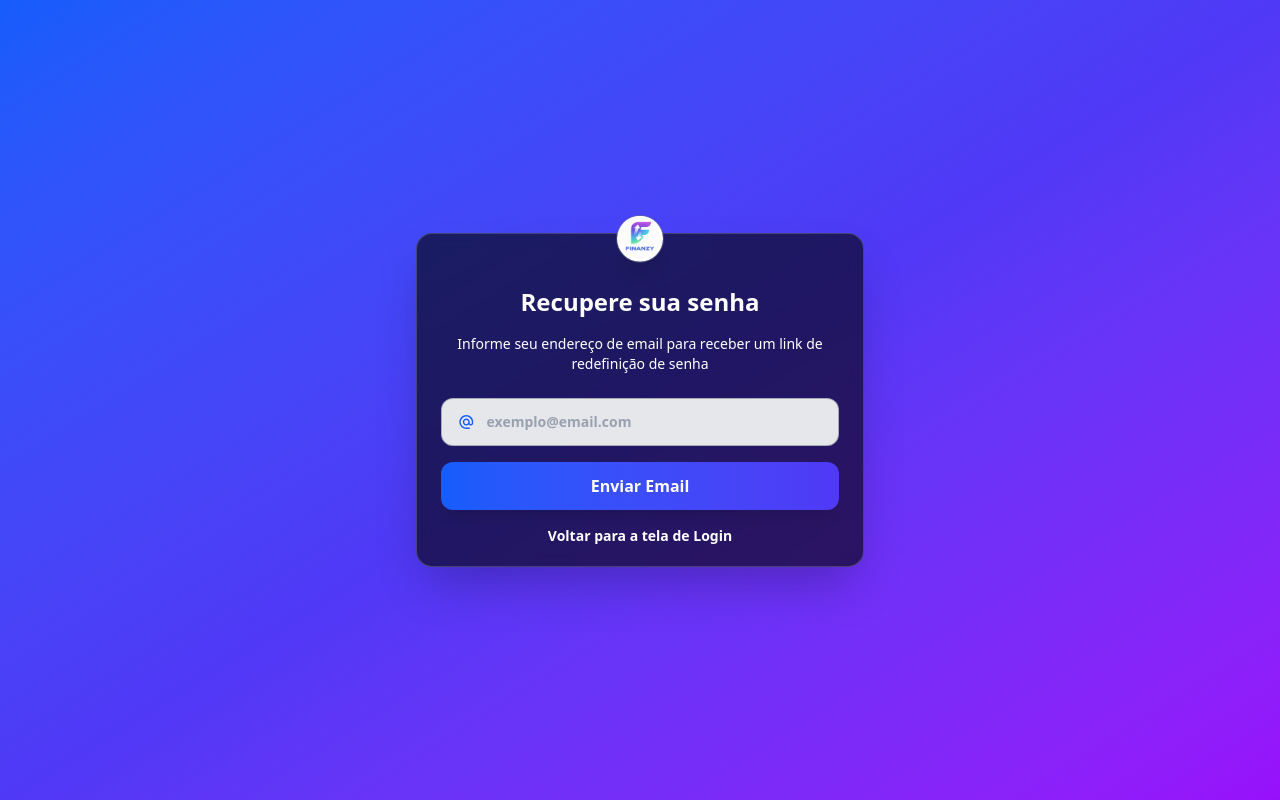
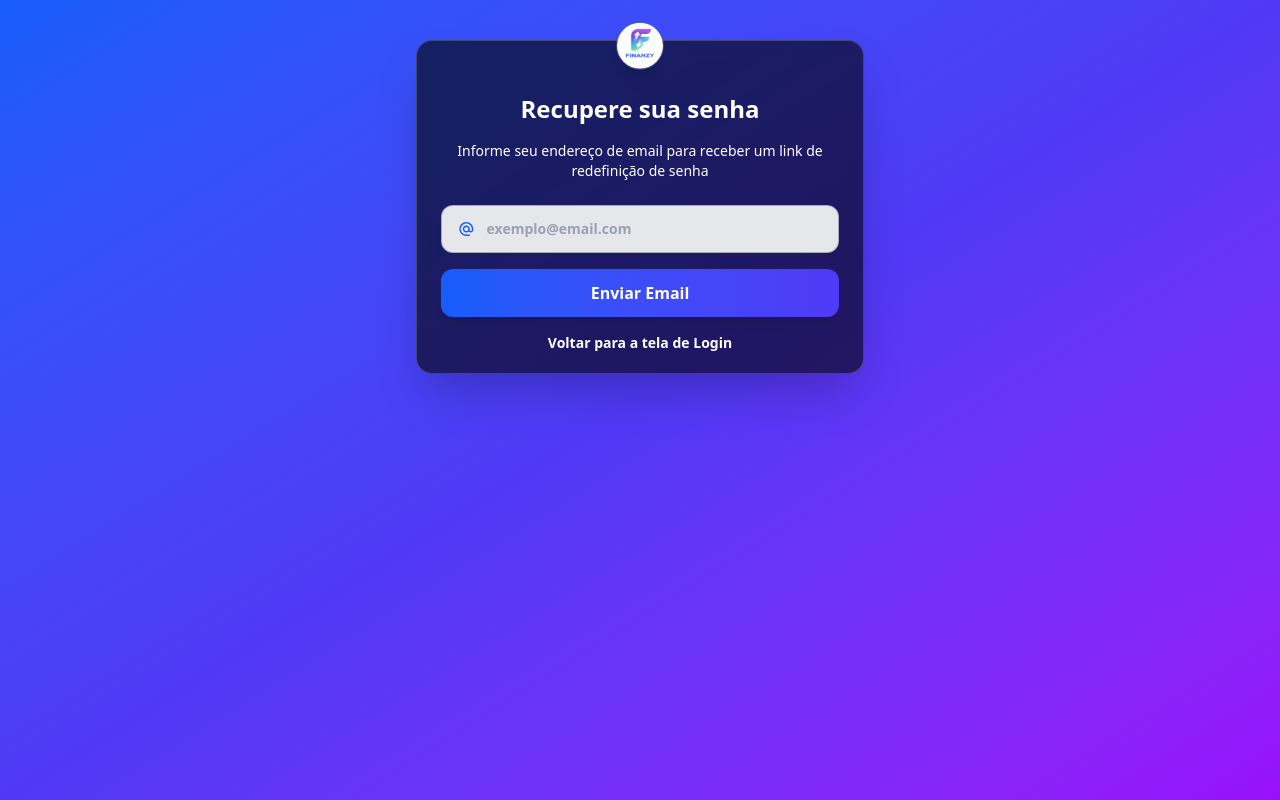
Before and after one commit to hubdanielcode/Finanzy-App, a React (Vite) app: page /recover-password in a window 1280 px wide. Built offline with nearby package versions, Linux system fonts and the light colour scheme; no server answers.

Commit message:
centering last div

```diff
--- a/src/features/authentication/components/RecoverPassword.tsx
+++ b/src/features/authentication/components/RecoverPassword.tsx
@@ -53,7 +53,7 @@ const RecoverPassword = () => {
   }, []);
 
   return (
-    <div className="min-h-screen w-full flex items-center justify-center bg-linear-to-br from-blue-600 via-indigo-600 to-purple-600 px-4">
+    <div className="min-h-screen w-full flex flex-col items-center justify-center landscape:justify-start bg-linear-to-br from-blue-600 via-indigo-600 to-purple-600 px-4 py-6 overflow-y-auto">
       <div className="relative w-full max-w-md rounded-2xl bg-black/60 backdrop-blur-sm border border-gray-500/50 shadow-2xl px-6 py-8 landscape:py-5 m-4">
         {/* Logo */}
 
```
